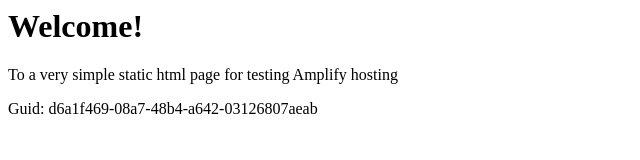
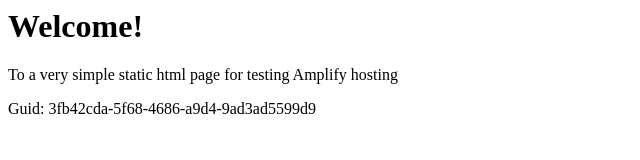
Before and after one commit to aws-aemilia-bah/Github-PR-Commit-Integration-Test-DoNotTouch-GithubWebhookPreviewCanaryTest-v1-preprod-me-south-1, a website: page src/index.html in a window 1280 px wide. Shown: the full height of the page, 0-640 px from the left. Drawn offline with Linux system fonts and the light colour scheme.

Commit message:
commit from integ tests

```diff
--- a/src/index.html
+++ b/src/index.html
@@ -12,6 +12,6 @@
 <body>
     <h1>Welcome!</h1>
     <p>To a very simple static html page for testing Amplify hosting</p>
-    <p>Guid: d6a1f469-08a7-48b4-a642-03126807aeab</p></body>
+    <p>Guid: 3fb42cda-5f68-4686-a9d4-9ad3ad5599d9</p></body>
 
 </html>
```
